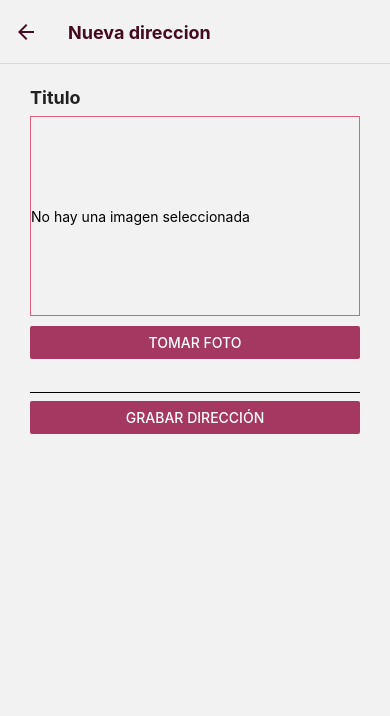
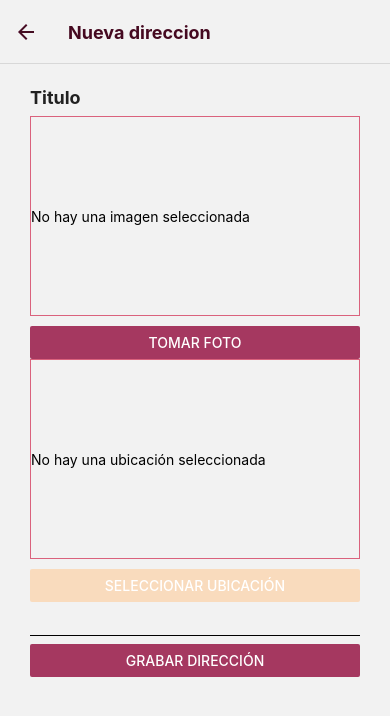
Before and after one commit to sotopro/cameraexample, a React Native app: screen /Nuevo in a window 390 px wide. Shown: the top 716 px of the page. Built offline with nearby package versions, Linux system fonts and the light colour scheme.

Commit message:
[CNT-12481] - create location selector component & implement geolocation

```diff
--- a/package.json
+++ b/package.json
@@ -10,6 +10,7 @@
     "lint": "eslint ."
   },
   "dependencies": {
+    "@react-native-community/geolocation": "^2.0.2",
     "@react-navigation/native": "^6.0.8",
     "@react-navigation/native-stack": "^6.5.0",
     "react": "17.0.2",
--- /dev/null
+++ b/src/components/LocationSelector/index.js
@@ -0,0 +1,74 @@
+import React , {useState} from 'react'
+import { View, Text, StyleSheet, Alert, Button } from 'react-native'
+import { COLORS } from '../../constants';
+import Geolocation from '@react-native-community/geolocation';
+
+const LocationSelector = ({ onLocation }) => {
+    const [pickedLocation, setPickedLocation] = useState('');
+
+    const handleGetLocation = () => {
+        Geolocation.getCurrentPosition(
+            position => {
+                console.warn(position);
+                const { latitude, longitude} = position.coords;
+                const location = {
+                    latitude: latitude,
+                    longitude: longitude,
+                    latitudeDelta: 0.0922,
+                    longitudeDelta: 0.0421,
+                }
+                setPickedLocation(location)
+                onLocation(location);
+            },
+            error => {
+                console.warn(error);
+                Alert.alert(
+                    'Could not fetch location',
+                    'Please enable location services and try again',
+                    [{ text: 'Okay' }]
+                )
+            },
+            {
+                enableHighAccuracy: true,
+                timeout: 15000,
+                maximumAge: 10000,
+                forceRequestLocation: true,
+                showLocationDialog: true,
+            }
+        )
+    }
+
+    return (
+        <View style={styles.container}>
+            <View style={styles.preview}>
+                {pickedLocation ?
+                    <Text>{pickedLocation.latitude}, {pickedLocation.longitude}</Text> :
+                    <Text>No hay una ubicación seleccionada</Text>
+
+                }
+            </View>
+            <Button
+                title="Seleccionar ubicación"
+                color={COLORS.PEACH_PUFF}
+                onPress={handleGetLocation}
+            />
+        </View>
+    )
+}
+
+const styles = StyleSheet.create({
+    container: {
+        flex: 1,
+    },
+    preview: {
+        width: '100%',
+        height: 200,
+        marginBottom: 10,
+        justifyContent: 'center',
+        alignContent: 'center',
+        borderColor: COLORS.BLUSH,
+        borderWidth: 1
+    }
+});
+
+export default LocationSelector;
--- a/src/screens/NewPlaceScreen.js
+++ b/src/screens/NewPlaceScreen.js
@@ -4,10 +4,12 @@ import  { COLORS } from '../constants'
 import { useDispatch } from 'react-redux'
 import { addPlace } from '../store/places.actions'
 import ImageSelector from '../components/ImageSelector'
+import LocationSelector from '../components/LocationSelector'
 const NewPlaceScreen = ({ navigation }) => {
     const dispatch = useDispatch()
     const [title, setTitle] = useState('');
     const [image, setImage] = useState('');
+    const [location, setLocation] = useState(null);
 
     const handleTitleChange = (text) =>  setTitle(text)
 
@@ -20,11 +22,16 @@ const NewPlaceScreen = ({ navigation }) => {
         setImage(uri)
     }
 
+    const handleOnLocation = (position) => {
+        setLocation(position)
+    }
+
     return (
         <ScrollView>
             <View style={styles.container}>
                 <Text style={styles.label}>Titulo</Text>
                 <ImageSelector onImage={handleOnImage}/>
+                <LocationSelector onLocation={handleOnLocation}/>
                 <TextInput
                     style={styles.input}
                     onChangeText={handleTitleChange}
```
Also changed, not shown: 2 other files (tests, documents, lock files or other folders).
